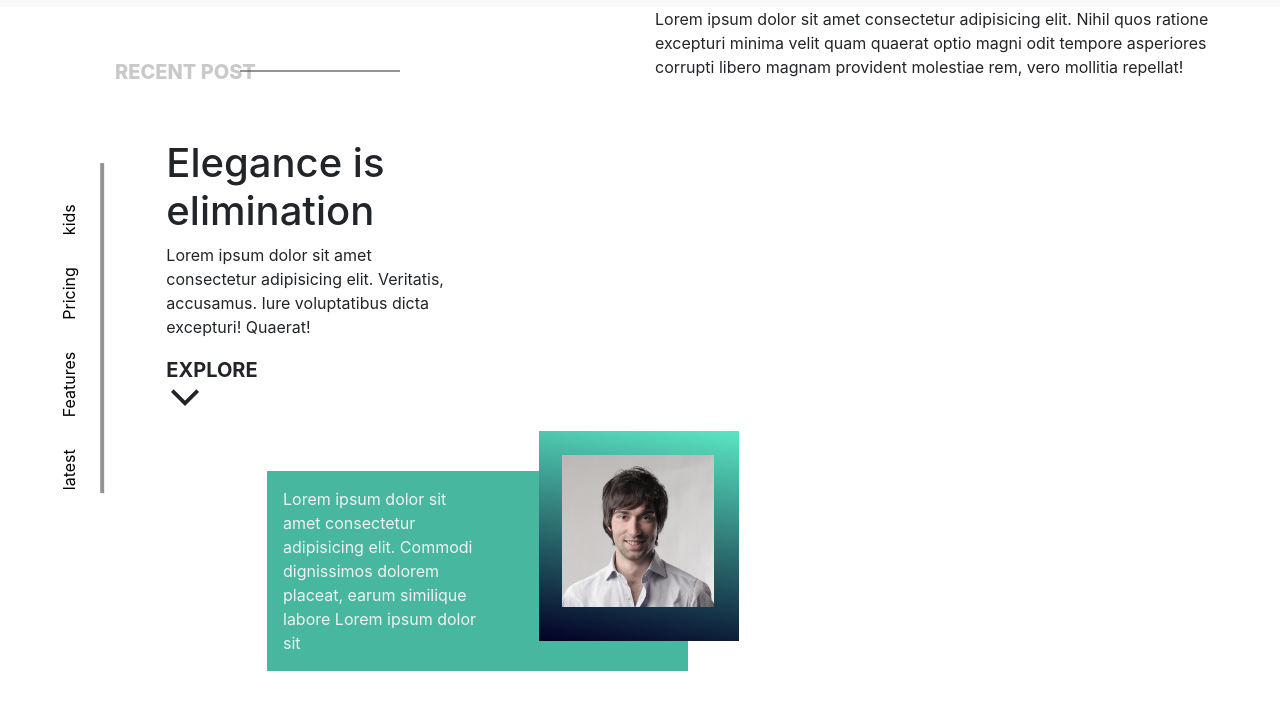
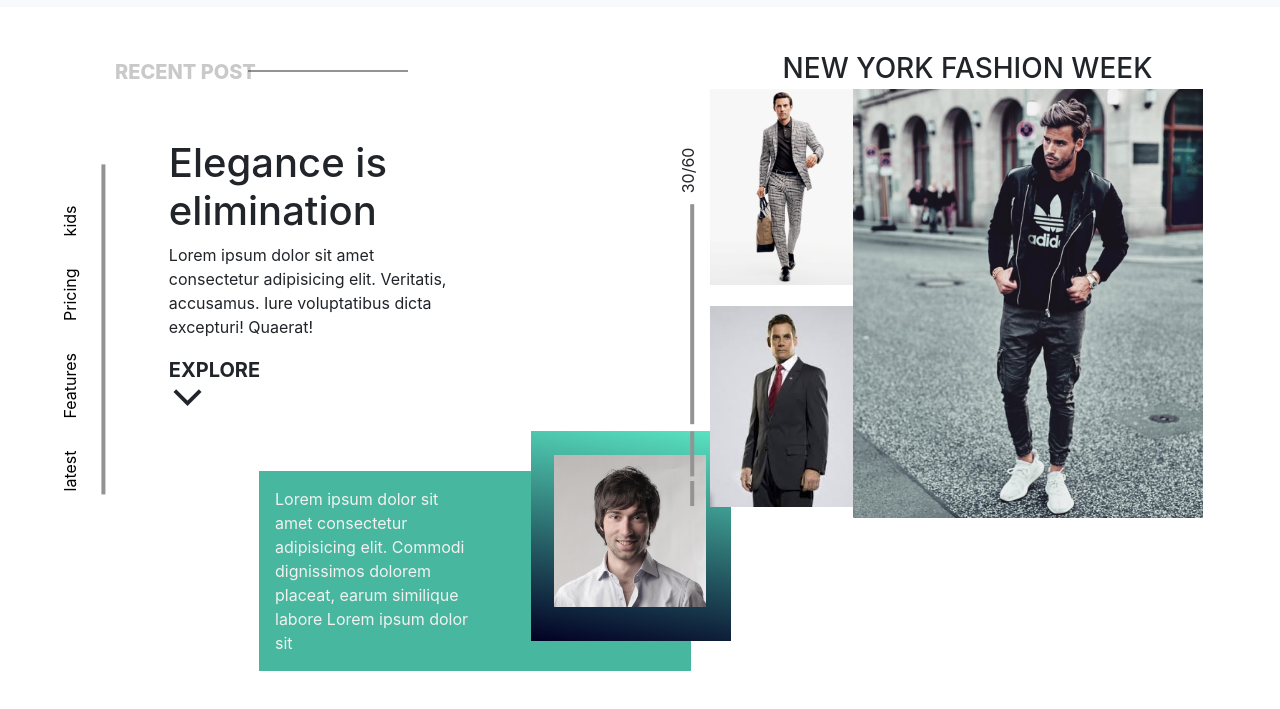
Before and after one commit to lexicon01/Lexor-fashion, a website: page index.html in a window 1280 px wide. Shown: the part 75-784 px from the top of the page. Drawn offline with nearby package versions, Linux system fonts and the light colour scheme.

Commit message:
added new lines

```diff
--- a/index.html
+++ b/index.html
@@ -92,7 +92,32 @@
 
           </div>
           <div class="col hero-left">
-            <p class="text-btm-box">Lorem ipsum dolor sit amet consectetur adipisicing elit. Nihil quos ratione excepturi minima velit quam quaerat optio magni odit tempore asperiores corrupti libero magnam provident molestiae rem, vero mollitia repellat!</p>
+            <!-- heading for this column -->
+            <div class="h3 left-heading-title">NEW YORK FASHION WEEK</div>
+            <!-- photo grid -->
+            <div class="cus-grid">
+                  <div class="row">
+                    <div class="col-sm-1">
+                      <div class="vertical-group-line">
+                          <span class="vertical-xm-line"></span>
+                          <span class="vertical-sm-line"></span>
+                          <span class="vertical-line"></span>
+                          <span class="vertical-text">30/60</span>
+                      </div>
+
+                    </div>
+                    <div class="col-sm-3">
+                      <div class="img-column">
+                        <img  src="img/peter.jpg" alt="">
+                        <img  src="img/pete'sbro.jpg" alt="">
+                      </div>
+                    </div>
+                    <div class="col-sm-7 lg-pic">
+                      <img src="/img/addidas.jpg" alt="">
+                    </div>
+                  </div>
+            </div>
+            <!-- sm links -->
 
           </div>
         </div>
--- a/scss/layout/_nav.scss
+++ b/scss/layout/_nav.scss
@@ -56,6 +56,8 @@
 }
 // End of Navbar
 
+
+// hero home page
 .hero-row {
 
     .hero-right {
@@ -149,7 +151,7 @@
         width: 70%;
         height: 200px;
         top: 3.9rem;
-        left: 15.5rem;
+        left: 15rem;
 
         .btm-pro-img {
             padding: 1rem;
@@ -179,5 +181,85 @@
 
     }
 
+    // hero left column
+    .hero-left {
+        padding: 0rem;
+        .left-heading-title {
+            text-align: center;
+            position: relative;
+            top: 2.8rem;
+        }
 
+        .cus-grid  {
+            margin-top: 3rem;
+            ;
+
+            // vertical line on right grid pic section
+            .vertical-group-line {
+                position: relative;
+                left: 2rem;
+                top: 4rem;
+            }
+
+            .vertical-xm-line {
+                border-left: 4px solid rgb(148, 147, 147);
+                height: 25px;
+                position: absolute;
+                left: 10;
+
+                top: 30;
+                transform:rotate(-0deg) translate(.2rem, 20.5rem);
+                width: 100px;
+            }
+
+            .vertical-sm-line {
+                border-left: 4px solid rgb(148, 147, 147);
+                height: 45px;
+                position: absolute;
+
+                transform:rotate(-0deg) translate(.2rem, 17.4rem);
+                width: 100px;
+            }
+
+            .vertical-line {
+                border-left: 4px solid rgb(148, 147, 147);
+                height: 220px;
+                position: absolute;
+                left: 10;
+
+                top: 30;
+                transform:rotate(-0deg) translate(.2rem, 3.2rem);
+                width: 100px;
+            }
+
+
+            .vertical-text {
+                transform:rotate(-90deg) translate(-1rem, -.7rem);
+                display: block;
+            }
+
+
+            // img - column
+            .img-column {
+                flex-direction: column;
+                img {
+                    width: 150px;
+                    height: auto;
+                    margin-bottom: 1.3rem;
+                }
+            }
+
+            .lg-pic {
+                width: 400px;
+                height: auto;
+                position: relative;
+                left: -1.3rem;
+                overflow: hidden;
+                img {
+                    width: 350px;
+                    height: auto;
+                }
+            }
+        }
+    }
 }
```
Also changed, not shown: css/style.css, img/addidas.jpg (added), img/group-men.jpg (added), img/pete'sbro.jpg (added), img/peter.jpg (added).
